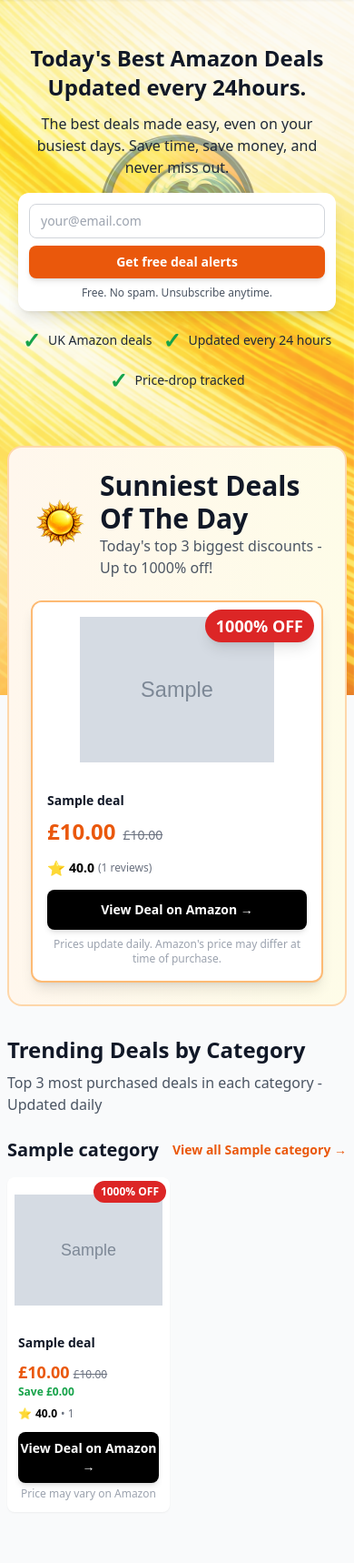
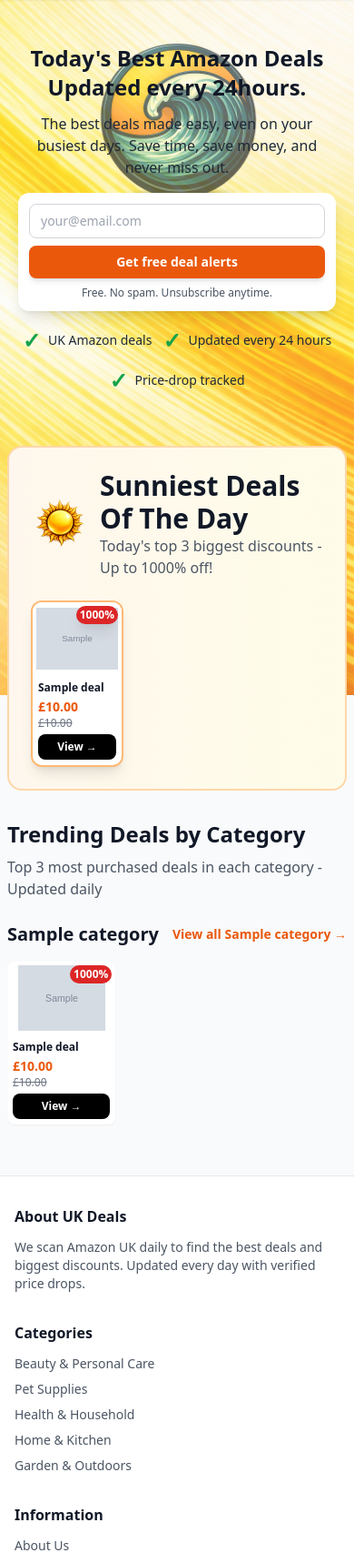
Before and after one commit to Elhashino/amazon-deals, a FastAPI app: template backend/app/templates/home.html in a window 390 px wide. Shown: the part 80-1798 px from the top of the page at 91% size. Run offline with FastAPI, Linux system fonts and the light colour scheme; the template is opened without the code that fills it: most values are stand-ins (such as "Sample title", 1, 10 or a date in 2020); grey boxes marked "Sample" are stand-in pictures; some libraries are stand-ins or nearby versions.

Commit message:
3-column mobile layout for all deal grids + visible hero logo

```diff
--- a/backend/app/templates/home.html
+++ b/backend/app/templates/home.html
@@ -5,9 +5,9 @@
 {% block content %}
 <!-- Hero Section - Just Wave Logo, No Background Box -->
 <div class="relative mb-6 md:mb-12 min-h-[300px] md:min-h-[500px] flex items-center">
-    <!-- Pure Wave Logo - More Visible -->
-    <div class="absolute inset-0 flex items-center justify-center pointer-events-none">
-        <img src="/static/images/logo.png" alt="" class="w-full max-w-4xl h-auto object-contain opacity-40">
+    <!-- Pure Wave Logo - Positioned behind heading text, not email box -->
+    <div class="absolute top-0 left-0 right-0 flex justify-center pointer-events-none" style="height: 55%;">
+        <img src="/static/images/logo.png" alt="" class="h-full w-auto object-contain opacity-60">
     </div>
 
     <!-- Hero Content - No Background -->
@@ -77,35 +77,27 @@
     </div>
 
     {% if featured_deals and featured_deals|length > 0 %}
-    <div class="grid grid-cols-1 md:grid-cols-3 gap-3 md:gap-6">
+    <div class="grid grid-cols-3 gap-2 md:gap-6">
         {% for deal in featured_deals %}
-        <div class="bg-white rounded-xl shadow-lg overflow-hidden transform hover:scale-105 transition border-2 border-orange-300">
+        <div class="bg-white rounded-xl shadow-lg overflow-hidden transition border-2 border-orange-300 flex flex-col">
             <div class="relative">
-                <img src="{{ deal.image_url }}" alt="{{ deal.title }}" class="w-full h-48 object-contain p-4 bg-white">
-                <div class="absolute top-2 right-2 bg-red-600 text-white px-3 py-1 rounded-full font-bold text-lg shadow-lg">
-                    {{ "%.0f"|format((deal.discount_pct_90d or 0) * 100) }}% OFF
+                <img src="{{ deal.image_url }}" alt="{{ deal.title }}" class="w-full h-20 md:h-48 object-contain p-1 md:p-4 bg-white">
+                <div class="absolute top-1 right-1 bg-red-600 text-white px-1 md:px-3 py-0.5 md:py-1 rounded-full font-bold text-xs md:text-lg shadow-lg">
+                    {{ "%.0f"|format((deal.discount_pct_90d or 0) * 100) }}%
                 </div>
             </div>
-            <div class="p-4">
-                <h3 class="font-semibold text-gray-900 text-sm mb-2 line-clamp-2">{{ deal.title }}</h3>
-                <div class="flex items-baseline gap-2 mb-3">
-                    <span class="text-2xl font-bold text-orange-600">£{{ "%.2f"|format(deal.price_current or 0) }}</span>
-                    <span class="text-sm text-gray-500 line-through">£{{ "%.2f"|format(deal.price_median_90d or 0) }}</span>
+            <div class="p-1.5 md:p-4 flex flex-col flex-grow">
+                <h3 class="font-semibold text-gray-900 text-xs mb-1 line-clamp-2 leading-tight">{{ deal.title }}</h3>
+                <div class="flex flex-col mb-1 md:mb-3">
+                    <span class="text-sm md:text-2xl font-bold text-orange-600">£{{ "%.2f"|format(deal.price_current or 0) }}</span>
+                    <span class="text-xs text-gray-500 line-through">£{{ "%.2f"|format(deal.price_median_90d or 0) }}</span>
                 </div>
-                {% if deal.rating %}
-                <div class="flex items-center gap-1 mb-3">
-                    <span class="text-yellow-500">⭐</span>
-                    <span class="text-sm font-semibold">{{ "%.1f"|format(deal.rating * 10) }}</span>
-                    <span class="text-xs text-gray-500">({{ "{:,}".format(deal.review_count or 0) }} reviews)</span>
-                </div>
-                {% endif %}
                 <a href="https://www.amazon.co.uk/dp/{{ deal.asin }}?tag={{ affiliate_tag }}"
                    target="_blank"
                    rel="noopener sponsored"
-                   class="block w-full bg-black text-white text-center py-3 rounded-lg font-bold text-sm hover:bg-gray-800 transition shadow-md hover:shadow-lg">
-                    View Deal on Amazon →
+                   class="block w-full bg-black text-white text-center py-1.5 md:py-3 rounded-lg font-bold text-xs md:text-sm hover:bg-gray-800 transition mt-auto">
+                    View →
                 </a>
-                <p class="text-xs text-gray-400 text-center mt-2">Prices update daily. Amazon's price may differ at time of purchase.</p>
             </div>
         </div>
         {% endfor %}
@@ -132,44 +124,35 @@
         </div>
 
         <!-- Category Deals Grid -->
-        <div class="grid grid-cols-2 md:grid-cols-3 gap-4">
+        <div class="grid grid-cols-3 gap-2 md:gap-4">
             {% for deal in category.deals %}
             <div class="bg-white rounded-lg shadow-sm hover:shadow-md transition overflow-hidden flex flex-col h-full">
                 <div class="relative">
-                    <img src="{{ deal.image_url }}" alt="{{ deal.title }}" class="w-full h-40 object-contain p-2">
-                    <div class="absolute top-1 right-1 bg-red-600 text-white px-2 py-1 rounded-full text-xs font-bold">
-                        {{ "%.0f"|format((deal.discount_pct_90d or 0) * 100) }}% OFF
+                    <img src="{{ deal.image_url }}" alt="{{ deal.title }}" class="w-full h-20 md:h-40 object-contain p-1 md:p-2">
+                    <div class="absolute top-1 right-1 bg-red-600 text-white px-1 md:px-2 py-0.5 md:py-1 rounded-full text-xs font-bold">
+                        {{ "%.0f"|format((deal.discount_pct_90d or 0) * 100) }}%
                     </div>
                 </div>
 
-                <div class="p-3 flex flex-col flex-grow">
-                    <h3 class="text-sm font-semibold text-gray-900 mb-2 line-clamp-2">{{ deal.title }}</h3>
+                <div class="p-1.5 md:p-3 flex flex-col flex-grow">
+                    <h3 class="text-xs font-semibold text-gray-900 mb-1 line-clamp-2 leading-tight">{{ deal.title }}</h3>
 
-                    <div class="mb-2">
-                        <div class="flex items-baseline gap-1">
-                            <span class="text-lg font-bold text-orange-600">£{{ "%.2f"|format(deal.price_current or 0) }}</span>
+                    <div class="mb-1 md:mb-2">
+                        <div class="flex flex-col md:flex-row md:items-baseline md:gap-1">
+                            <span class="text-sm md:text-lg font-bold text-orange-600">£{{ "%.2f"|format(deal.price_current or 0) }}</span>
                             <span class="text-xs text-gray-500 line-through">£{{ "%.2f"|format(deal.price_median_90d or 0) }}</span>
                         </div>
-                        <div class="text-xs text-green-600 font-semibold">
+                        <div class="text-xs text-green-600 font-semibold hidden md:block">
                             Save £{{ "%.2f"|format((deal.price_median_90d or 0) - (deal.price_current or 0)) }}
                         </div>
                     </div>
 
-                    {% if deal.rating %}
-                    <div class="flex items-center gap-1 mb-3 text-xs">
-                        <span class="text-yellow-500">⭐</span>
-                        <span class="font-semibold">{{ "%.1f"|format(deal.rating * 10) }}</span>
-                        <span class="text-gray-500">• {{ deal.review_count or 0 }}</span>
-                    </div>
-                    {% endif %}
-
                     <a href="https://www.amazon.co.uk/dp/{{ deal.asin }}?tag={{ affiliate_tag }}"
                        target="_blank"
                        rel="noopener sponsored"
-                       class="block w-full bg-black text-white text-center py-2 rounded-lg font-bold text-sm hover:bg-gray-800 transition shadow-md hover:shadow-lg mt-auto">
-                        View Deal on Amazon →
+                       class="block w-full bg-black text-white text-center py-1.5 md:py-2 rounded-lg font-bold text-xs hover:bg-gray-800 transition mt-auto">
+                        View →
                     </a>
-                    <p class="text-xs text-gray-400 text-center mt-1">Price may vary on Amazon</p>
                 </div>
             </div>
             {% endfor %}
```
Also changed, not shown: backend/app/templates/category.html (+33 -34 lines).
